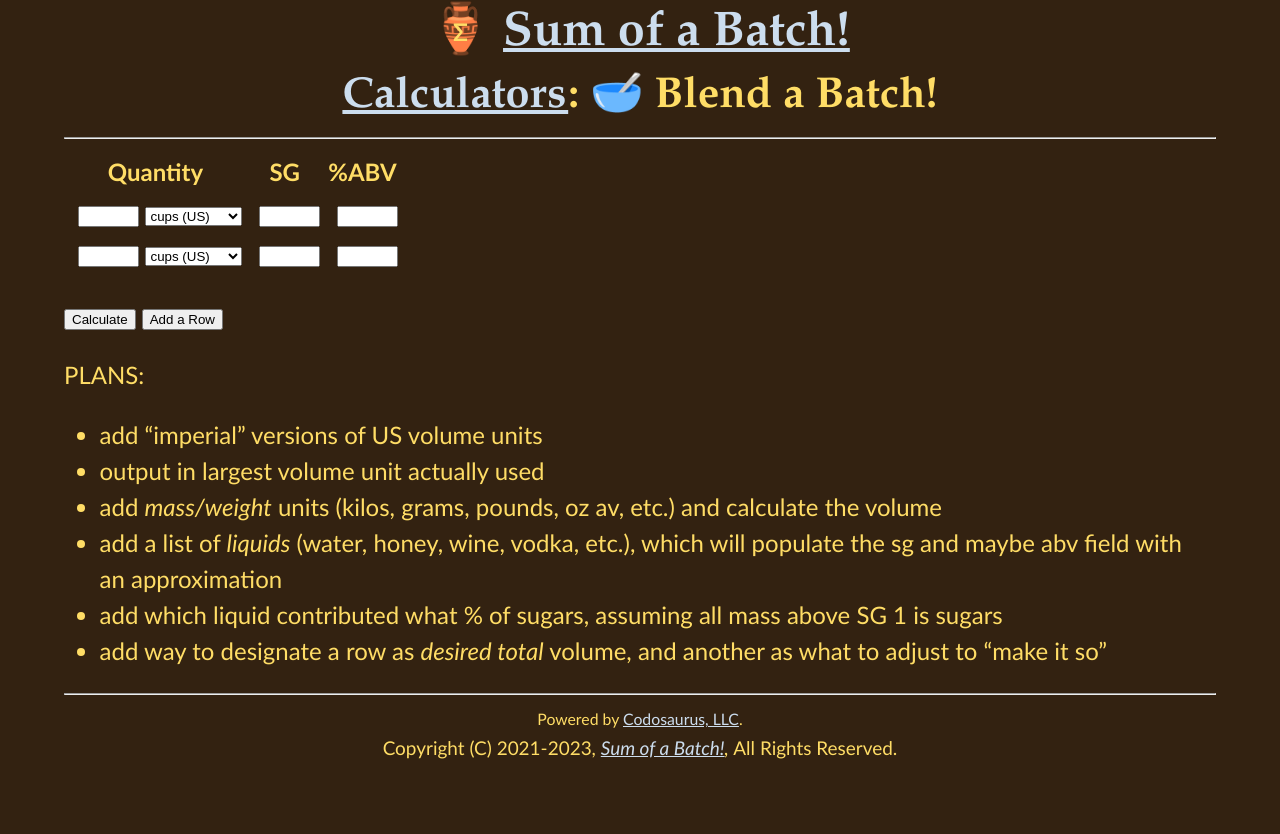
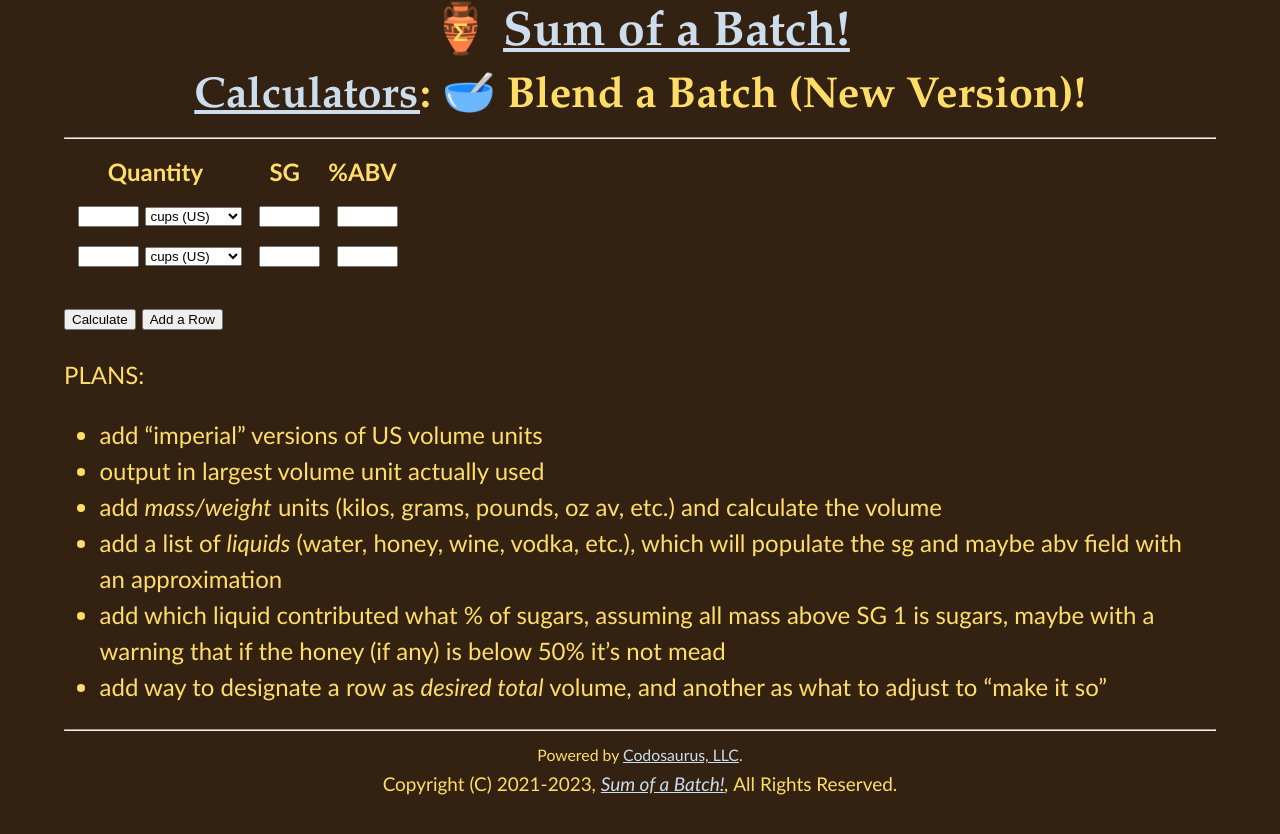
Before and after one commit to Sum-of-a-Batch/Sum-of-a-Batch.github.io, a Jekyll site: the page built from new_blender.md, in a window 1280 px wide. Shown: the top 834 px of the page. Built offline with Jekyll 4.4.1, drawn with Linux system fonts in a browser that asks for light colours.

Commit message:
change heading so i can distinguish FB previews dammit

```diff
--- a/new_blender.md
+++ b/new_blender.md
@@ -1,7 +1,7 @@
 ---
 layout: default
 section: Calculators
-title: 🥣 Blend a Batch!
+title: 🥣 Blend a Batch (New Version)!
 js: new_blender
 style: new_blender
 ---
@@ -26,5 +26,5 @@
 - output in largest volume unit actually used
 - add _mass/weight_ units (kilos, grams, pounds, oz av, etc.) and calculate the volume
 - add a list of _liquids_ (water, honey, wine, vodka, etc.), which will populate the sg and maybe abv field with an approximation
-- add which liquid contributed what % of sugars, assuming all mass above SG 1 is sugars
+- add which liquid contributed what % of sugars, assuming all mass above SG 1 is sugars, maybe with a warning that if the honey (if any) is below 50% it's not mead
 - add way to designate a row as _desired total_ volume, and another as what to adjust to "make it so"
```
